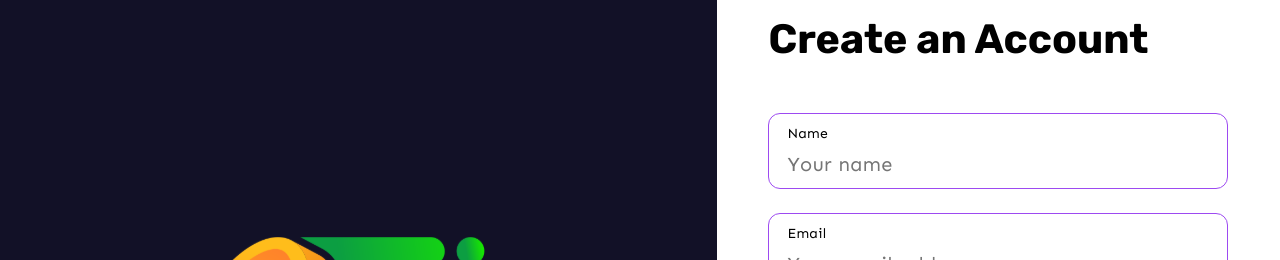
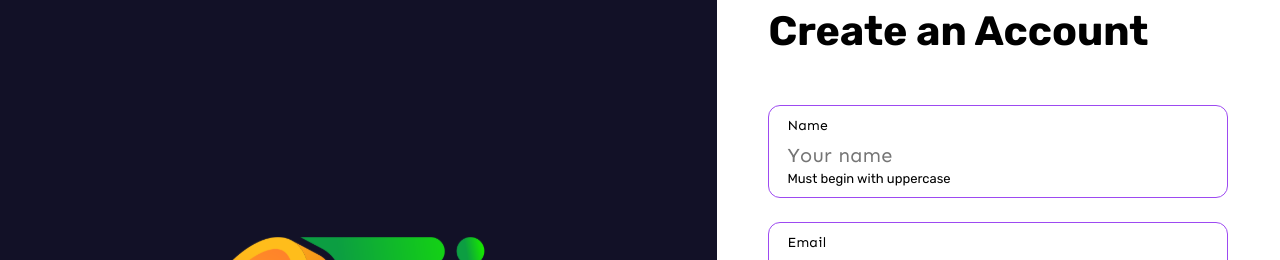
Before and after one commit to UcheAzubuko/earlycoin-ui-v1, a Vue app: page /#/register in a window 1280 px wide. Shown: the top 260 px of the page. Built offline with nearby package versions, Linux system fonts and the light colour scheme.

Commit message:
update: fixed error prompt for name register

```diff
--- a/src/components/forms/RegisterForm.vue
+++ b/src/components/forms/RegisterForm.vue
@@ -6,6 +6,7 @@
 			<div class="form-input-group">
 				<label for="register-name">Name</label>
 				<input id="register-name" v-model="name" placeholder="Your name" type="text" />
+				<span class="caution">Must begin with uppercase</span>
 			</div>
 
 			<div class="form-input-group">
@@ -102,7 +103,7 @@ export default {
 }
 </script>
 
-<style>
+<style lang="scss">
 .register-form--container {
 	width: 460px;
 	display: flex;
@@ -140,6 +141,12 @@ export default {
 	border: 1px solid #9d4af1;
 	border-radius: 12px;
 	margin-bottom: 24px;
+
+	span.caution {
+		font-size: 13px;
+		color: #000;
+		display: block;
+	}
 }
 
 .form-input-group>label {
```
